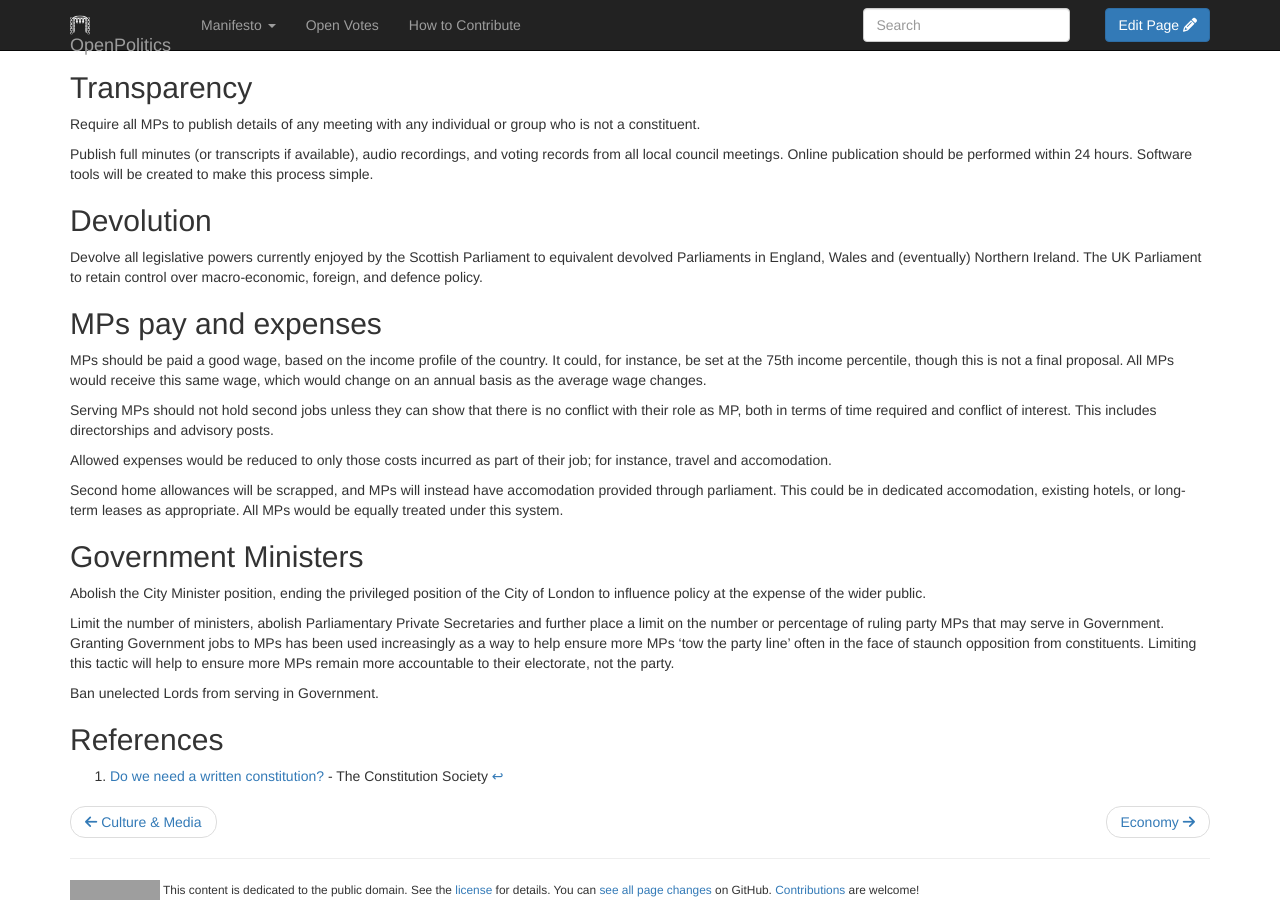
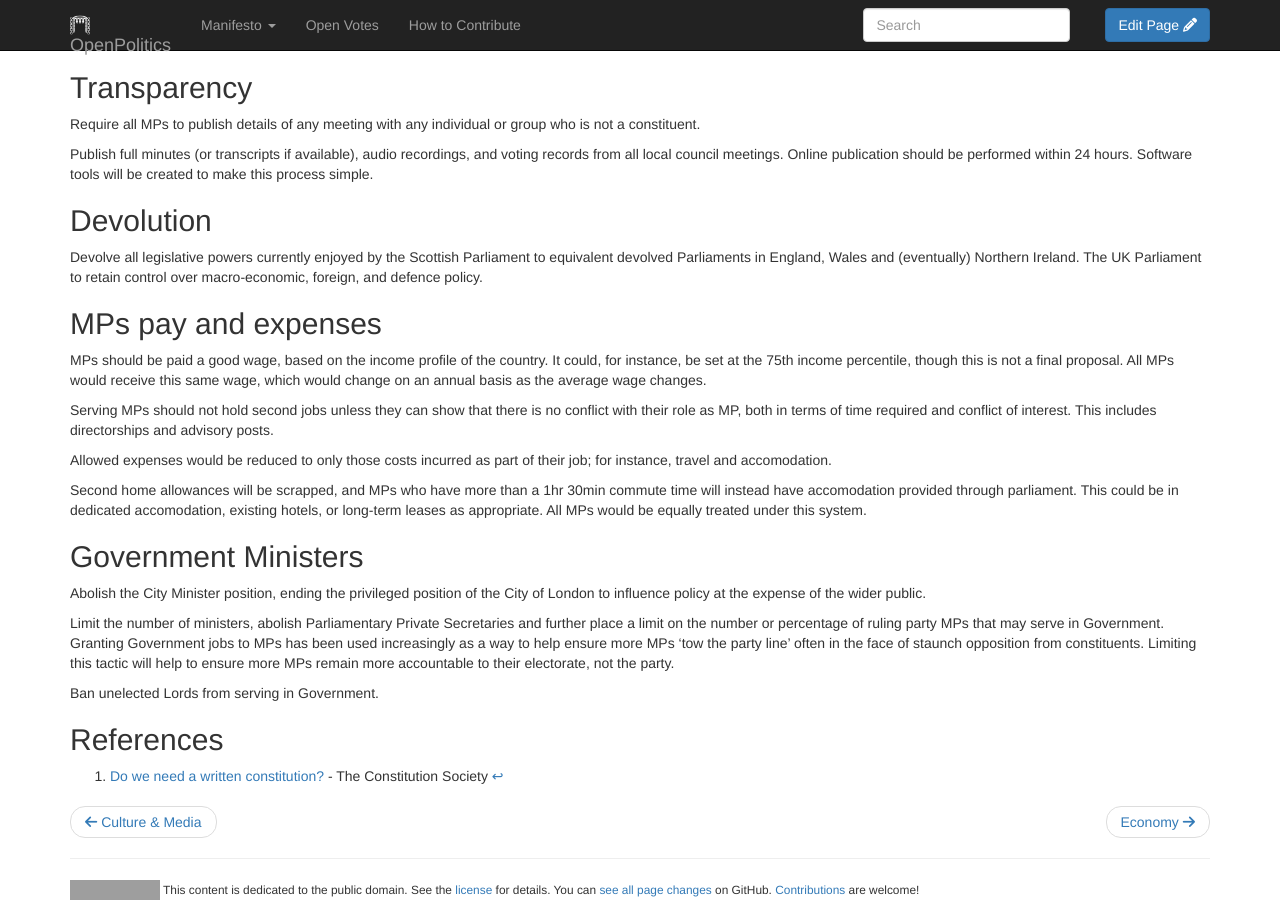
Before and after one commit to openpolitics/manifesto, a Jekyll site: the page built from manifesto/democracy.md, in a window 1280 px wide and 900 px high, scrolled down 1404 px. Built offline with Jekyll 4.4.1, drawn with Linux system fonts in a browser that asks for light colours; nearby versions of some CDN libraries; library files that are not in the unit come from our copies; grey boxes are pictures that could not be loaded.

Commit message:
Tighten rules on accommodation

```diff
--- a/manifesto/democracy.md
+++ b/manifesto/democracy.md
@@ -77,7 +77,7 @@ Serving MPs should not hold second jobs unless they can show that there is no co
 
 Allowed expenses would be reduced to only those costs incurred as part of their job; for instance, travel and accomodation.
 
-Second home allowances will be scrapped, and MPs will instead have accomodation provided through parliament. This could be in dedicated accomodation, existing hotels, or long-term leases as appropriate. All MPs would be equally treated under this system.
+Second home allowances will be scrapped, and MPs who have more than a 1hr 30min commute time will instead have accomodation provided through parliament. This could be in dedicated accomodation, existing hotels, or long-term leases as appropriate. All MPs would be equally treated under this system.
 
 ## Government Ministers
 
```
